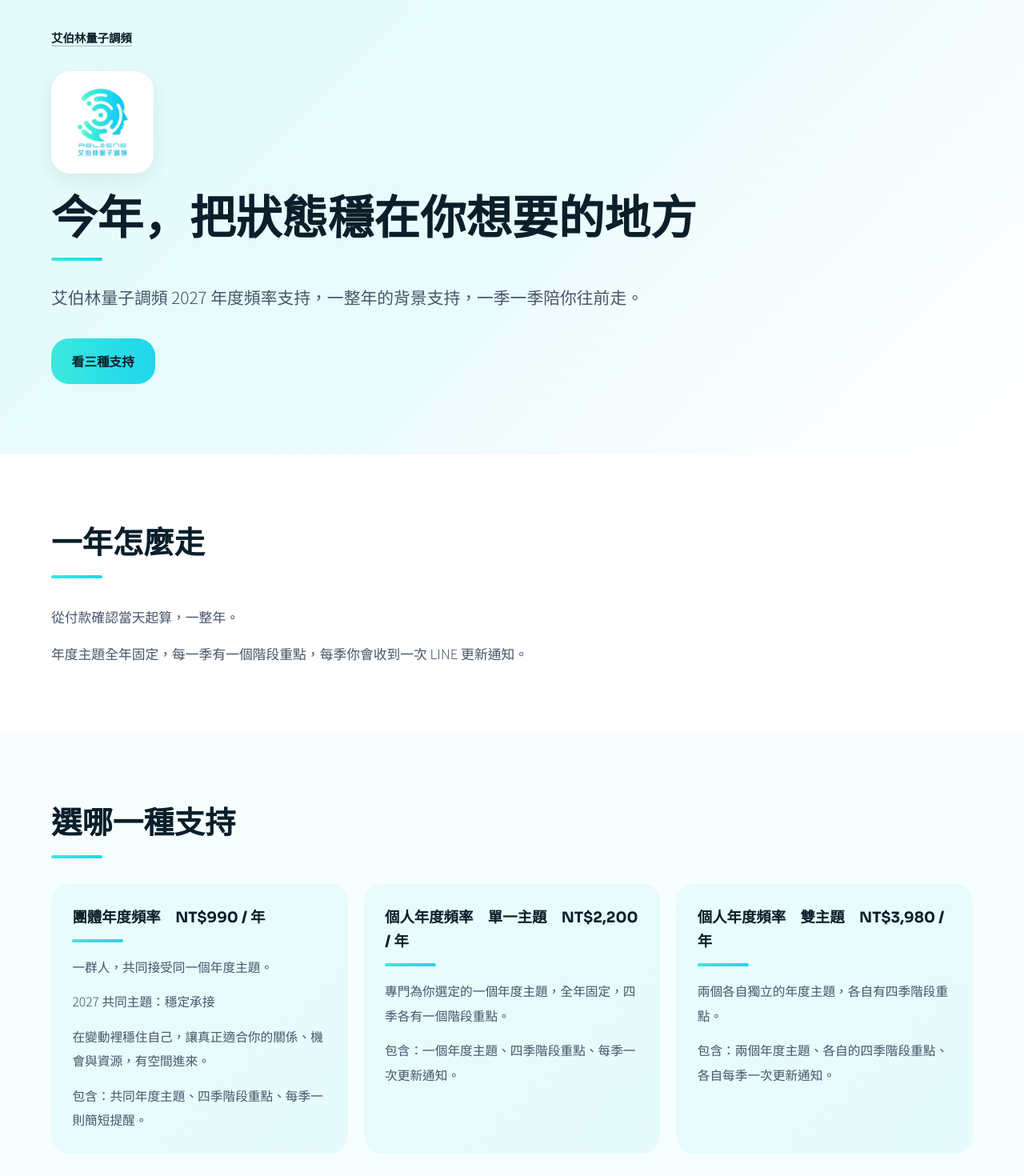
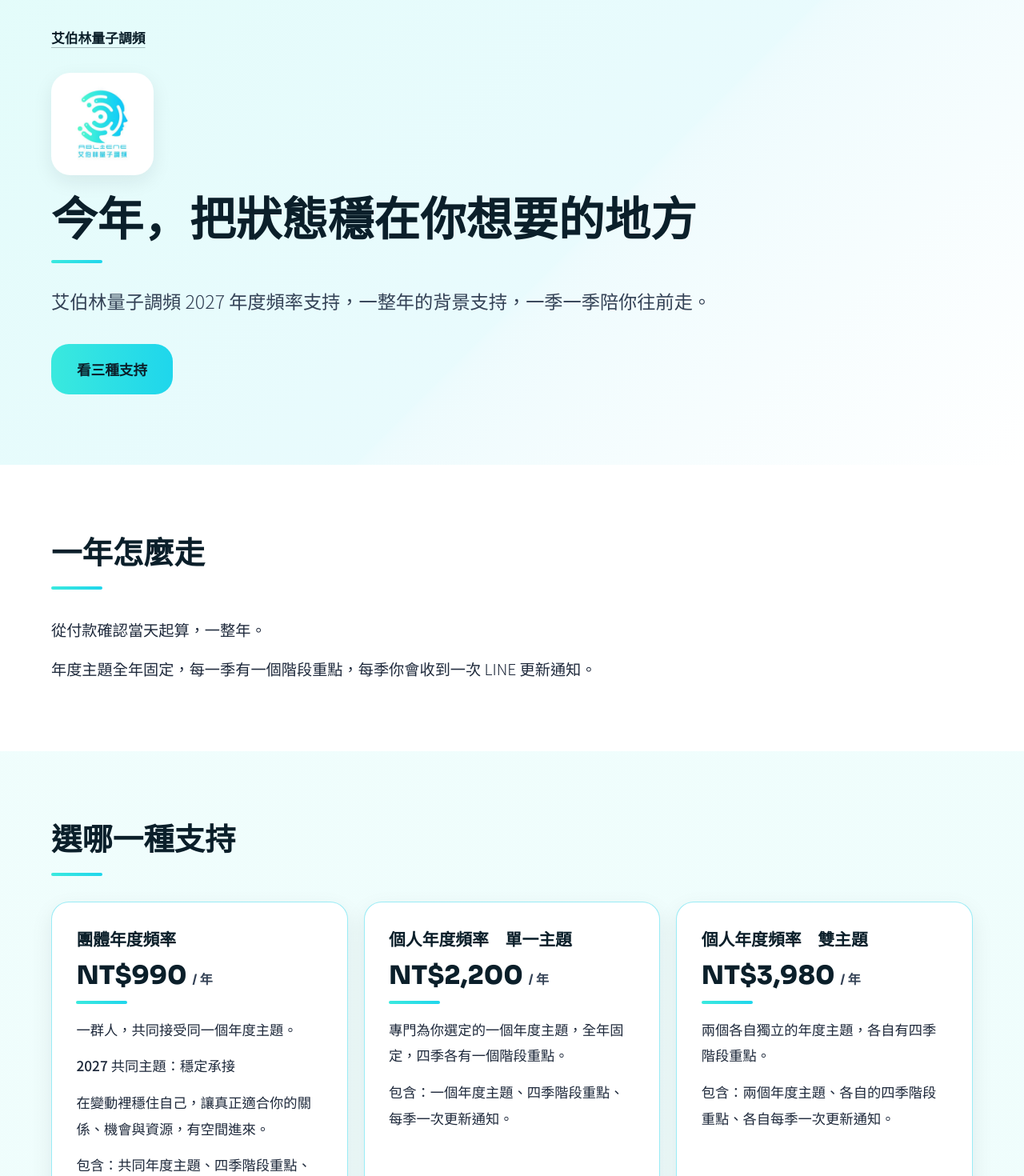
Before and after one commit to kern0907-303/erickfirm-website, a React (Vite) app: page /abl/2027 in a window 1280 px wide. Shown: the top 1470 px of the page at 80% size. Built offline with nearby package versions, Linux system fonts and the light colour scheme; no server answers.

Commit message:
銷售頁加大字級與加深文字，商品卡片與背景分離，價格獨立顯示。

```diff
--- a/src/components/ProductCheckoutButton.jsx
+++ b/src/components/ProductCheckoutButton.jsx
@@ -2,8 +2,8 @@ import React, { useEffect, useState } from 'react';
 
 const PUBLIC_CONFIG_URL = 'https://pay.erickfirm.com/api/public-config';
 
-const ProductCheckoutButton = ({ code, label }) => {
-  const [isOpen, setIsOpen] = useState(false);
+const ProductCheckoutButton = ({ code, label, closedText }) => {
+  const [status, setStatus] = useState('loading');
 
   useEffect(() => {
     const controller = new AbortController();
@@ -16,7 +16,7 @@ const ProductCheckoutButton = ({ code, label }) => {
         const product = Array.isArray(data?.products)
           ? data.products.find((item) => item?.code === code)
           : null;
-        if (active) setIsOpen(product?.status === 'open');
+        if (active) setStatus(product?.status === 'open' ? 'open' : 'closed');
       })
       .catch(() => {})
       .finally(() => window.clearTimeout(timeoutId));
@@ -28,7 +28,11 @@ const ProductCheckoutButton = ({ code, label }) => {
     };
   }, [code]);
 
-  if (!isOpen) return null;
+  if (status === 'closed' && closedText) {
+    return <p className="abl-sales-soon">{closedText}</p>;
+  }
+
+  if (status !== 'open') return null;
 
   return (
     <a
--- a/src/pages/Abl2027Page.jsx
+++ b/src/pages/Abl2027Page.jsx
@@ -93,30 +93,30 @@ const Abl2027Page = () => {
           <h2 className="abl-heading">選哪一種支持</h2>
           <div className="abl-sales-grid abl-sales-grid-plans">
             <article className="abl-card abl-sales-card">
-              <h3 className="abl-heading">團體年度頻率　NT$990 / 年</h3>
+              <h3 className="abl-heading">團體年度頻率<span className="abl-sales-price">NT$990 <small>/ 年</small></span></h3>
               <div className="abl-sales-copy">
                 <p>一群人，共同接受同一個年度主題。</p>
                 <p>2027 共同主題：穩定承接</p>
                 <p>在變動裡穩住自己，讓真正適合你的關係、機會與資源，有空間進來。</p>
                 <p>包含：共同年度主題、四季階段重點、每季一則簡短提醒。</p>
               </div>
-              <ProductCheckoutButton code="group_annual" label="前往結帳" />
+              <ProductCheckoutButton code="group_annual" label="前往結帳" closedText="十一月陸續開放" />
             </article>
             <article className="abl-card abl-sales-card">
-              <h3 className="abl-heading">個人年度頻率　單一主題　NT$2,200 / 年</h3>
+              <h3 className="abl-heading">個人年度頻率　單一主題<span className="abl-sales-price">NT$2,200 <small>/ 年</small></span></h3>
               <div className="abl-sales-copy">
                 <p>專門為你選定的一個年度主題，全年固定，四季各有一個階段重點。</p>
                 <p>包含：一個年度主題、四季階段重點、每季一次更新通知。</p>
               </div>
-              <ProductCheckoutButton code="individual_single" label="前往結帳" />
+              <ProductCheckoutButton code="individual_single" label="前往結帳" closedText="十一月陸續開放" />
             </article>
             <article className="abl-card abl-sales-card">
-              <h3 className="abl-heading">個人年度頻率　雙主題　NT$3,980 / 年</h3>
+              <h3 className="abl-heading">個人年度頻率　雙主題<span className="abl-sales-price">NT$3,980 <small>/ 年</small></span></h3>
               <div className="abl-sales-copy">
                 <p>兩個各自獨立的年度主題，各自有四季階段重點。</p>
                 <p>包含：兩個年度主題、各自的四季階段重點、各自每季一次更新通知。</p>
               </div>
-              <ProductCheckoutButton code="individual_dual" label="前往結帳" />
+              <ProductCheckoutButton code="individual_dual" label="前往結帳" closedText="十一月陸續開放" />
             </article>
           </div>
         </div>
--- a/src/pages/AblSales.css
+++ b/src/pages/AblSales.css
@@ -254,3 +254,98 @@
     padding: 1.1rem 1.2rem;
   }
 }
+
+/* 2026-10-20 可讀性調整：字級放大、文字加深、商品卡片與背景分離 */
+.theme-abl.abl-sales-page .abl-sales-top-link {
+  font-size: 1.05rem;
+}
+
+.theme-abl.abl-sales-page .abl-sales-subtitle {
+  color: #334155;
+  font-size: clamp(1.1rem, 2.4vw, 1.45rem);
+}
+
+.theme-abl.abl-sales-page .abl-sales-scroll,
+.theme-abl.abl-sales-page .abl-sales-checkout,
+.theme-abl.abl-sales-page .abl-sales-line {
+  min-height: 3.5rem;
+  padding: 0.95rem 2rem;
+  font-size: 1.1rem;
+}
+
+.theme-abl.abl-sales-page .abl-sales-section-muted {
+  background: linear-gradient(rgba(58, 233, 222, 0.08), rgba(58, 233, 222, 0.08)), #fff;
+}
+
+.theme-abl.abl-sales-page .abl-sales-copy {
+  color: #1e293b;
+  font-size: 1.2rem;
+  line-height: 1.9;
+}
+
+.theme-abl.abl-sales-page .abl-sales-card {
+  padding: 1.9rem;
+  border: 1px solid rgba(31, 214, 236, 0.45);
+  border-radius: 22px;
+  background: #fff;
+  box-shadow: 0 10px 28px rgba(11, 31, 42, 0.08);
+  color: #1e293b;
+  font-size: 1.15rem;
+  font-weight: 500;
+  line-height: 1.85;
+}
+
+.theme-abl.abl-sales-page .abl-sales-card h3 {
+  color: var(--abl-ink);
+  font-size: 1.3rem;
+}
+
+.theme-abl.abl-sales-page .abl-sales-card p,
+.theme-abl.abl-sales-page .abl-sales-card .abl-sales-copy {
+  color: #1e293b;
+  font-size: 1.08rem;
+}
+
+.theme-abl.abl-sales-page .abl-sales-price {
+  display: block;
+  margin-top: 0.5rem;
+  color: var(--abl-ink);
+  font-size: 2rem;
+  font-weight: 800;
+  line-height: 1.2;
+}
+
+.theme-abl.abl-sales-page .abl-sales-price small {
+  color: #334155;
+  font-size: 1rem;
+  font-weight: 600;
+}
+
+.theme-abl.abl-sales-page .abl-sales-soon {
+  margin-top: 1.5rem;
+  color: var(--abl-ink);
+  font-size: 1.05rem;
+  font-weight: 700;
+}
+
+.theme-abl.abl-sales-page .abl-sales-note,
+.theme-abl.abl-sales-page .abl-sales-ending-inner > p {
+  color: #1e293b;
+  font-size: 1.15rem;
+}
+
+.theme-abl.abl-sales-page .abl-sales-faq {
+  border: 1px solid rgba(31, 214, 236, 0.35);
+  background: #fff;
+  color: #1e293b;
+  font-size: 1.08rem;
+}
+
+.theme-abl.abl-sales-page .abl-sales-faq summary {
+  font-size: 1.15rem;
+}
+
+.theme-abl.abl-sales-page .abl-sales-disclaimer {
+  color: #475569;
+  font-size: 0.95rem;
+}
```
